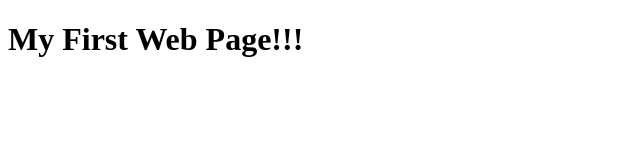
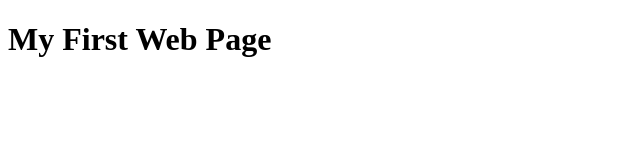
Before and after one commit to JonahB16/dwdd1600, a plain HTML site: page 01test/index.html in a window 1280 px wide. Shown: the full height of the page, 0-640 px from the left. Drawn offline with Linux system fonts and the light colour scheme.

Commit message:
Made changes to title

```diff
--- a/01test/index.html
+++ b/01test/index.html
@@ -6,7 +6,7 @@
     <title>Document</title>
 </head>
 <body>
-    <h1>My First Web Page!!!
+    <h1>My First Web Page
     </h1>
 </body>
 </html>
```
